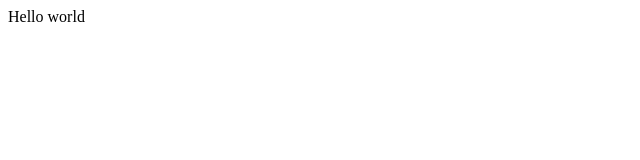
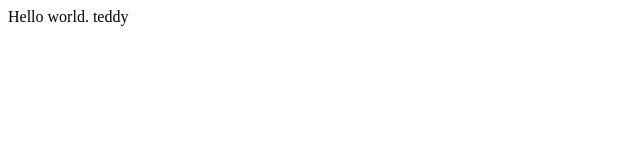
Before and after one commit to ssh7967/opentutorials-Teddy, a plain HTML site: page index.html in a window 1280 px wide. Shown: the full height of the page, 0-640 px from the left. Drawn offline with Linux system fonts and the light colour scheme.

Commit message:
add index.html

```diff
--- a/index.html
+++ b/index.html
@@ -14,6 +14,6 @@ Remove this if you use the .htaccess -->
 <link rel="apple-touch-icon" href="/apple-touch-icon.png" />
 </head>
 <body>
-Hello world
+Hello world. teddy
 </body>
 </html>
```
